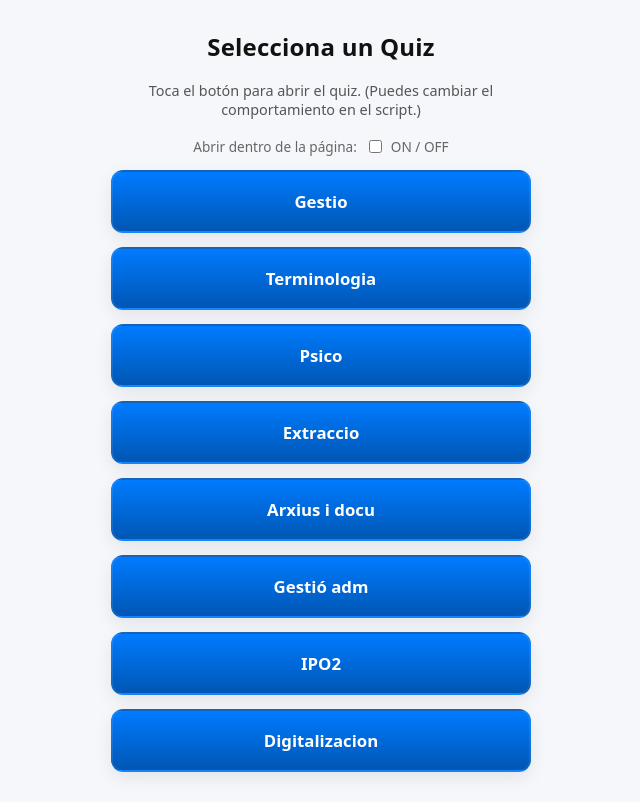
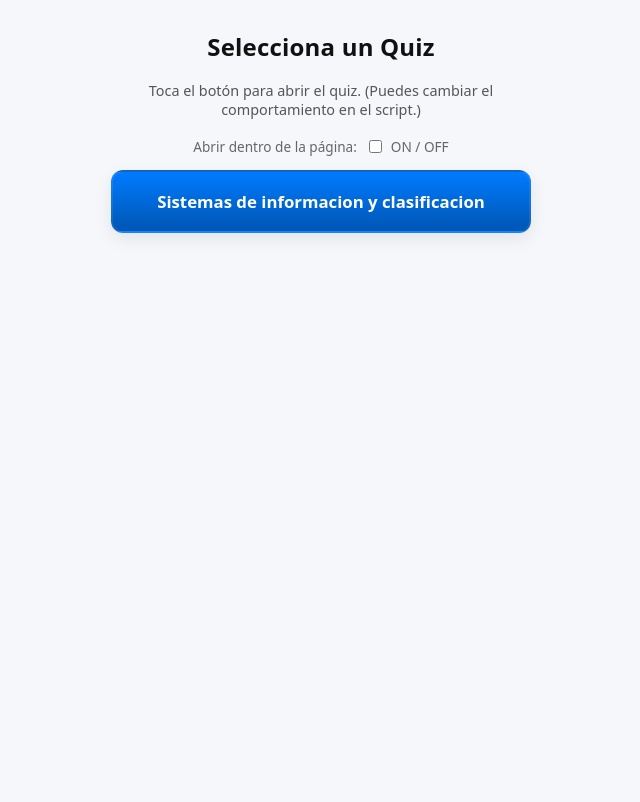
Before and after one commit to jrlcm/test, a plain HTML site: page QuizIoc.html in a window 1280 px wide. Shown: the whole page, without its empty margins (319-959 px from the left). Drawn offline with Linux system fonts and the light colour scheme.

Commit message:
Update QuizIoc.html

```diff
--- a/QuizIoc.html
+++ b/QuizIoc.html
@@ -114,14 +114,15 @@
     // EDITA AQUÍ: lista de quizzes
     // usa rutas relativas (ej: 'quiz6.html' o 'quizzes/quiz6.html')
     const quizzes = [
-      { file: 'Gestio.html', title: 'Gestio' },
-      { file: 'Terminologia.html', title: 'Terminologia' },
-      { file: 'Psico.html', title: 'Psico' },
-      { file: 'Extra.html', title: 'Extraccio' },
-      { file: 'Arxiu.html', title: 'Arxius i docu' },
-      { file: 'GestioAdm.html', title: 'Gestió adm' },
-      { file: 'IPO2.html', title: 'IPO2' },
-      { file: 'Digi.html', title: 'Digitalizacion' },
+     // { file: 'Gestio.html', title: 'Gestio' },
+     // { file: 'Terminologia.html', title: 'Terminologia' },
+     // { file: 'Psico.html', title: 'Psico' },
+     // { file: 'Extra.html', title: 'Extraccio' },
+     // { file: 'Arxiu.html', title: 'Arxius i docu' },
+    //  { file: 'GestioAdm.html', title: 'Gestió adm' },
+     // { file: 'IPO2.html', title: 'IPO2' },
+     // { file: 'Digi.html', title: 'Digitalizacion' },
+      { file: 'sistemas.html', title: 'Sistemas de informacion y clasificacion' },
 
     ];
     // =========================
```
